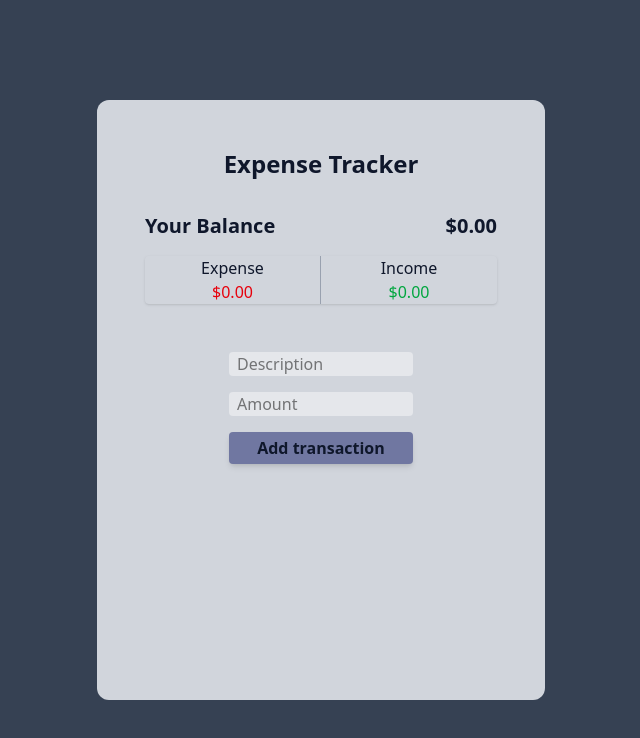
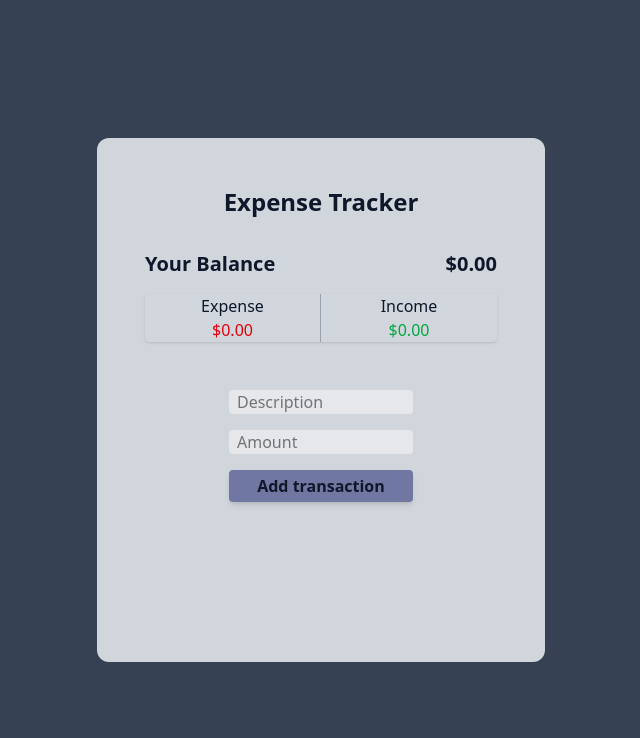
Before and after one commit to alex-neg/expense-tracker, a React (Vite) app: page / in a window 1280 px wide. Shown: the top 738 px of the page, without its empty margins (319-959 px from the left). Built offline with nearby package versions, Linux system fonts and the light colour scheme.

Commit message:
Updated min-h-screen

```diff
--- a/src/App.jsx
+++ b/src/App.jsx
@@ -6,7 +6,7 @@ import ExpenseControls from "./components/ExpenseControls";
 function App() {
   return (
     <div className="flex justify-center items-center min-h-screen bg-gray-700">
-      <div className=" bg-gray-300 w-11/12 max-w-md min-h-[600px] p-8 m-8 rounded-xl">
+      <div className=" bg-gray-300 w-11/12 max-w-md min-h-[500px] p-8 m-8 rounded-xl">
         <h1 className="text-center text-2xl text-slate-900 font-bold m-4">
           Expense Tracker
         </h1>
```
